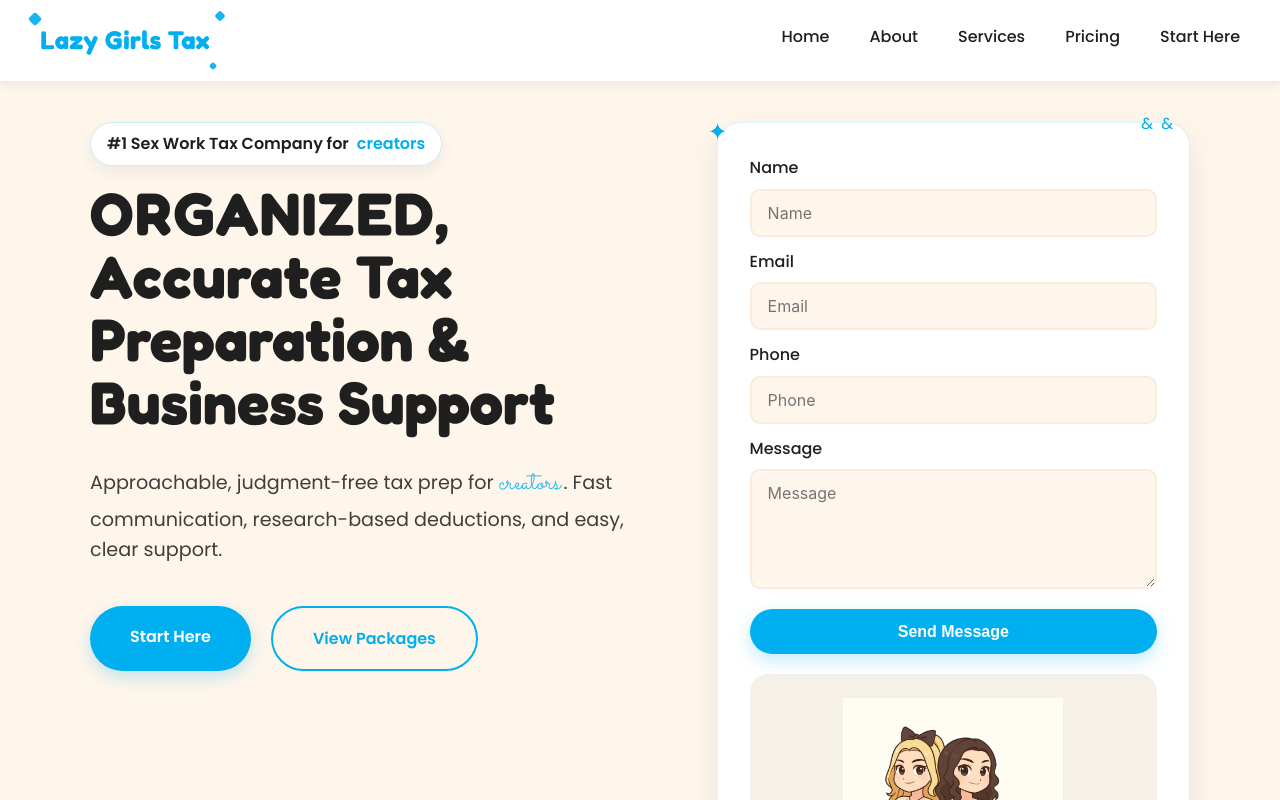
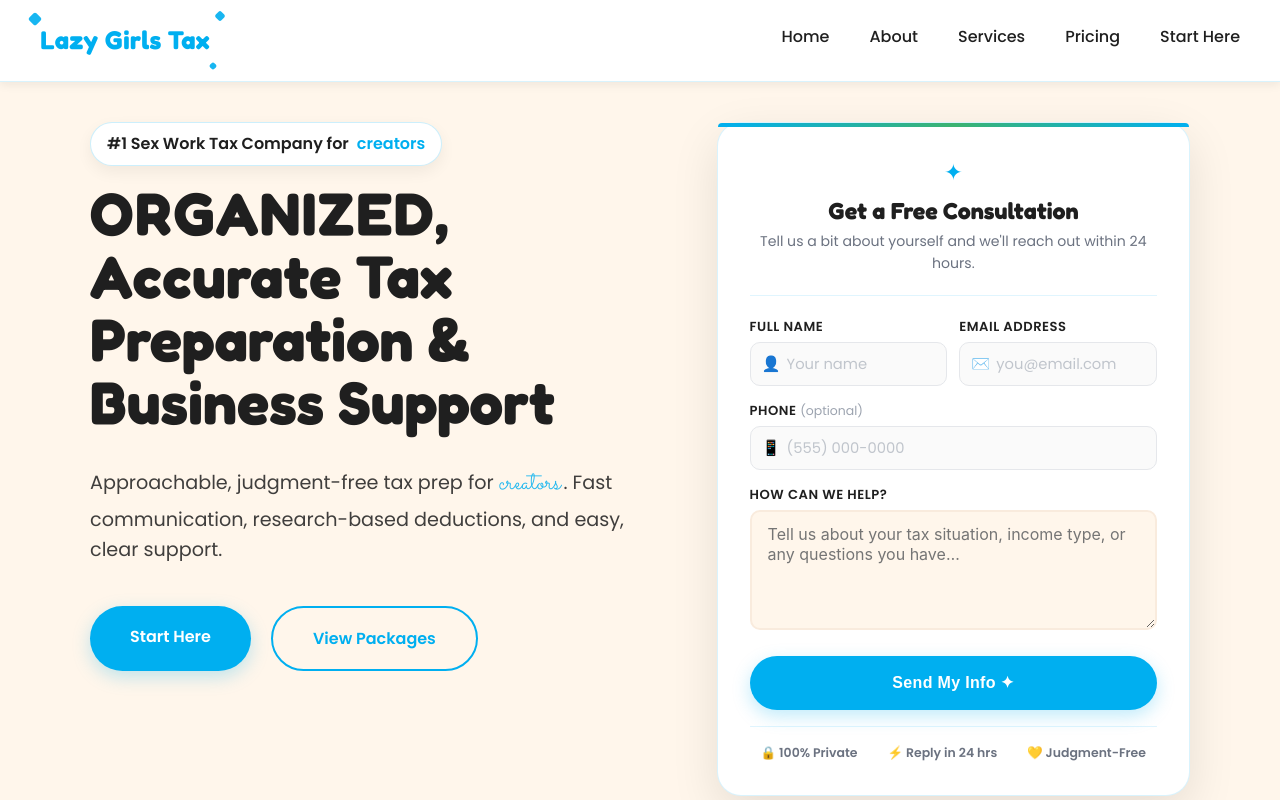
Before and after one commit to chri6tina/lazy_girl_tax, a Next.js app: page / in a window 1280 px wide. Shown: the top 800 px of the page. Built offline with nearby package versions, Linux system fonts and the light colour scheme; no server answers.

Commit message:
feat: redesign hero form — remove image, add header/trust badges/icon inputs/two-col layout

```diff
--- a/index.html
+++ b/index.html
@@ -6,8 +6,6 @@
     <meta name="description" content="Organized tax preparation and bookkeeping for content creators, OnlyFans, and sex workers. Flat-rate packages, judgment-free support, and audit-ready records.">
     <title>Lazy Girls Tax - Organized Tax Preparation for Content Creators</title>
     <link rel="stylesheet" href="styles.css">
-    <!-- Preload LCP hero image so browser fetches it immediately -->
-    <link rel="preload" as="image" href="/lazy_girls_hero.jpg">
 </head>
 <body>
     <nav class="navbar">
@@ -37,38 +35,52 @@
                         <h1 class="hero-title"><span class="emphasis">Organized</span>, Accurate Tax Preparation &amp; Business Support</h1>
                         <p class="hero-subtitle">Approachable, judgment-free tax prep for <span class="accent-script accent-script-lg">creators</span><span class="accent-dot">.</span> Fast communication, research-based deductions, and easy, clear support.</p>
                         <div class="hero-cta">
-                            <a href="contact.html" class="btn btn-primary">Start Here</a>
-                            <a href="core-package.html" class="btn btn-secondary">View Packages</a>
+                            <a href="/contact" class="btn btn-primary">Start Here</a>
+                            <a href="/core-package" class="btn btn-secondary">View Packages</a>
                         </div>
                     </div>
                     <div class="hero-right">
                         <div class="hero-visual">
-                            <div class="hero-sparkles" aria-hidden="true">
-                                <span>✦</span>
-                                <span>✦</span>
+                            <div class="hero-form-header">
+                                <div class="hero-form-icon" aria-hidden="true">✦</div>
+                                <h2 class="hero-form-title">Get a Free Consultation</h2>
+                                <p class="hero-form-subtitle">Tell us a bit about yourself and we'll reach out within 24 hours.</p>
                             </div>
                             <form class="hero-form" id="heroLeadForm" data-lead-source="hero">
                                 <input type="text" name="lgt_hp" value="" autocomplete="off" tabindex="-1" aria-hidden="true" class="honeypot-field">
-                                <div class="form-group">
-                                    <label for="hero-name">Name</label>
-                                    <input id="hero-name" name="name" type="text" placeholder="Name" required>
+                                <div class="hero-form-row">
+                                    <div class="form-group">
+                                        <label for="hero-name">Full Name</label>
+                                        <div class="input-wrapper">
+                                            <span class="input-icon" aria-hidden="true">👤</span>
+                                            <input id="hero-name" name="name" type="text" placeholder="Your name" required>
+                                        </div>
+                                    </div>
+                                    <div class="form-group">
+                                        <label for="hero-email">Email Address</label>
+                                        <div class="input-wrapper">
+                                            <span class="input-icon" aria-hidden="true">✉️</span>
+                                            <input id="hero-email" name="email" type="email" placeholder="you@email.com" required>
+                                        </div>
+                                    </div>
                                 </div>
                                 <div class="form-group">
-                                    <label for="hero-email">Email</label>
-                                    <input id="hero-email" name="email" type="email" placeholder="Email" required>
+                                    <label for="hero-phone">Phone <span class="form-optional">(optional)</span></label>
+                                    <div class="input-wrapper">
+                                        <span class="input-icon" aria-hidden="true">📱</span>
+                                        <input id="hero-phone" name="phone" type="tel" placeholder="(555) 000-0000">
+                                    </div>
                                 </div>
                                 <div class="form-group">
-                                    <label for="hero-phone">Phone</label>
-                                    <input id="hero-phone" name="phone" type="tel" placeholder="Phone">
+                                    <label for="hero-message">How can we help?</label>
+                                    <textarea id="hero-message" name="message" placeholder="Tell us about your tax situation, income type, or any questions you have…"></textarea>
                                 </div>
-                                <div class="form-group">
-                                    <label for="hero-message">Message</label>
-                                    <textarea id="hero-message" name="message" placeholder="Message"></textarea>
-                                </div>
-                                <button type="submit" class="btn btn-primary">Send Message</button>
+                                <button type="submit" class="btn btn-primary hero-form-submit">Send My Info ✦</button>
                             </form>
-                            <div class="hero-illustration">
-                                <img src="/lazy_girls_hero.jpg" alt="Lazy Girls Tax — judgment-free tax preparation for content creators" width="280" height="280" fetchpriority="high">
+                            <div class="hero-form-trust">
+                                <span>🔒 100% Private</span>
+                                <span>⚡ Reply in 24 hrs</span>
+                                <span>💛 Judgment-Free</span>
                             </div>
                         </div>
                     </div>
--- a/styles.css
+++ b/styles.css
@@ -620,55 +620,191 @@ section:first-of-type {
     color: var(--burnt-orange);
 }
 
+/* Hero Form — redesigned */
+
 .hero-visual {
     background: var(--white);
     border-radius: 24px;
     padding: 2rem;
-    box-shadow: 0 12px 30px rgba(0, 0, 0, 0.08);
+    box-shadow: 0 16px 48px rgba(0, 0, 0, 0.1);
     border: 1px solid rgba(0, 175, 240, 0.15);
     position: relative;
     display: flex;
     flex-direction: column;
-    gap: 1.25rem;
-}
-
-.hero-visual::after {
-    content: '✦';
+    gap: 0;
+}
+
+.hero-visual::before {
+    content: '';
     position: absolute;
-    top: -10px;
-    left: -10px;
-    font-size: 1.5rem;
+    top: 0;
+    left: 0;
+    right: 0;
+    height: 4px;
+    background: linear-gradient(90deg, var(--burnt-orange), #3CB371, var(--burnt-orange));
+    border-radius: 24px 24px 0 0;
+}
+
+/* Form header */
+.hero-form-header {
+    text-align: center;
+    padding-bottom: 1.25rem;
+    margin-bottom: 1.25rem;
+    border-bottom: 1px solid rgba(0, 175, 240, 0.12);
+}
+
+.hero-form-icon {
+    font-size: 1.4rem;
     color: var(--burnt-orange);
-}
-
-.hero-sparkles {
+    margin-bottom: 0.4rem;
+    display: block;
+}
+
+.hero-form-title {
+    font-family: 'Fredoka', 'Poppins', sans-serif;
+    font-size: 1.45rem;
+    font-weight: 700;
+    color: var(--navy);
+    margin: 0 0 0.3rem;
+    line-height: 1.2;
+}
+
+.hero-form-subtitle {
+    font-size: 0.88rem;
+    color: #6b7280;
+    margin: 0;
+    font-weight: 400;
+}
+
+/* Two-column row */
+.hero-form-row {
+    display: grid;
+    grid-template-columns: 1fr 1fr;
+    gap: 0.75rem;
+}
+
+/* Icon-wrapped inputs */
+.input-wrapper {
+    position: relative;
+    display: flex;
+    align-items: center;
+}
+
+.input-icon {
     position: absolute;
-    top: -12px;
-    right: 16px;
+    left: 0.75rem;
+    font-size: 0.95rem;
+    pointer-events: none;
+    line-height: 1;
+    top: 50%;
+    transform: translateY(-50%);
+}
+
+.hero-form .form-group {
+    margin-bottom: 0.85rem;
+}
+
+.hero-form .form-group label {
+    display: block;
+    margin-bottom: 0.35rem;
+    font-size: 0.82rem;
+    font-weight: 600;
+    color: var(--navy);
+    text-transform: uppercase;
+    letter-spacing: 0.04em;
+}
+
+.form-optional {
+    font-weight: 400;
+    color: #9ca3af;
+    text-transform: none;
+    letter-spacing: 0;
+    font-size: 0.78rem;
+}
+
+.hero-form .input-wrapper input,
+.hero-form .input-wrapper textarea {
+    width: 100%;
+    padding: 0.65rem 0.85rem 0.65rem 2.25rem;
+    border: 1.5px solid #e5e7eb;
+    border-radius: 10px;
+    font-size: 0.92rem;
+    font-family: 'Poppins', sans-serif;
+    background: #fafafa;
+    color: var(--navy);
+    transition: border-color 0.2s ease, box-shadow 0.2s ease, background 0.2s ease;
+    box-sizing: border-box;
+}
+
+.hero-form .input-wrapper input:focus,
+.hero-form .input-wrapper textarea:focus {
+    outline: none;
+    border-color: var(--burnt-orange);
+    background: var(--white);
+    box-shadow: 0 0 0 3px rgba(0, 175, 240, 0.1);
+}
+
+.hero-form .input-wrapper input::placeholder,
+.hero-form .input-wrapper textarea::placeholder {
+    color: #c0c5cc;
+    font-weight: 400;
+}
+
+.hero-form textarea,
+.hero-form .input-wrapper textarea {
+    min-height: 80px;
+    resize: none;
+    padding-top: 0.65rem;
+}
+
+/* For the textarea the icon is vertically aligned to the top */
+.hero-form .form-group:last-of-type .input-icon {
+    top: 0.85rem;
+    transform: none;
+}
+
+/* Submit button */
+.hero-form-submit {
+    width: 100%;
+    padding: 0.95rem 1.5rem;
+    font-size: 1rem;
+    font-weight: 700;
+    letter-spacing: 0.02em;
+    background: linear-gradient(135deg, var(--burnt-orange) 0%, #0099d6 100%);
+    border: none;
+    border-radius: 12px;
+    color: var(--white);
+    cursor: pointer;
+    transition: transform 0.2s ease, box-shadow 0.2s ease;
+    box-shadow: 0 6px 20px rgba(0, 175, 240, 0.3);
+    margin-top: 0.25rem;
+}
+
+.hero-form-submit:hover {
+    transform: translateY(-2px);
+    box-shadow: 0 10px 28px rgba(0, 175, 240, 0.4);
+}
+
+/* Trust badges */
+.hero-form-trust {
     display: flex;
+    justify-content: space-around;
+    align-items: center;
+    padding-top: 1rem;
+    margin-top: 1rem;
+    border-top: 1px solid rgba(0, 175, 240, 0.12);
     gap: 0.5rem;
-    color: var(--burnt-orange);
-    font-size: 1rem;
-}
-
-.hero-form .form-group {
-    margin-bottom: 0.75rem;
-}
-
-.hero-form input,
-.hero-form textarea {
-    padding: 0.7rem 0.9rem;
-    font-size: 0.95rem;
-}
-
-.hero-form textarea {
-    min-height: 90px;
-}
-
-.hero-form .btn {
-    width: 100%;
-    padding: 0.85rem 1.25rem;
-}
+    flex-wrap: wrap;
+}
+
+.hero-form-trust span {
+    font-size: 0.78rem;
+    font-weight: 600;
+    color: #6b7280;
+    white-space: nowrap;
+}
+
+
 
 .hero-savings {
     display: grid;
@@ -2203,18 +2339,17 @@ ul li {
         overflow: visible;
     }
 
-    .hero-illustration {
-        display: flex;
-        align-items: center;
+    .hero-form-row {
+        grid-template-columns: 1fr;
+    }
+
+    .hero-form-title {
+        font-size: 1.25rem;
+    }
+
+    .hero-form-trust {
+        gap: 0.75rem;
         justify-content: center;
-        width: 100%;
-    }
-
-    .hero-illustration img {
-        max-width: 200px;
-        width: 100%;
-        height: auto;
-        display: block;
     }
 
     .pricing-hero-content {
```
